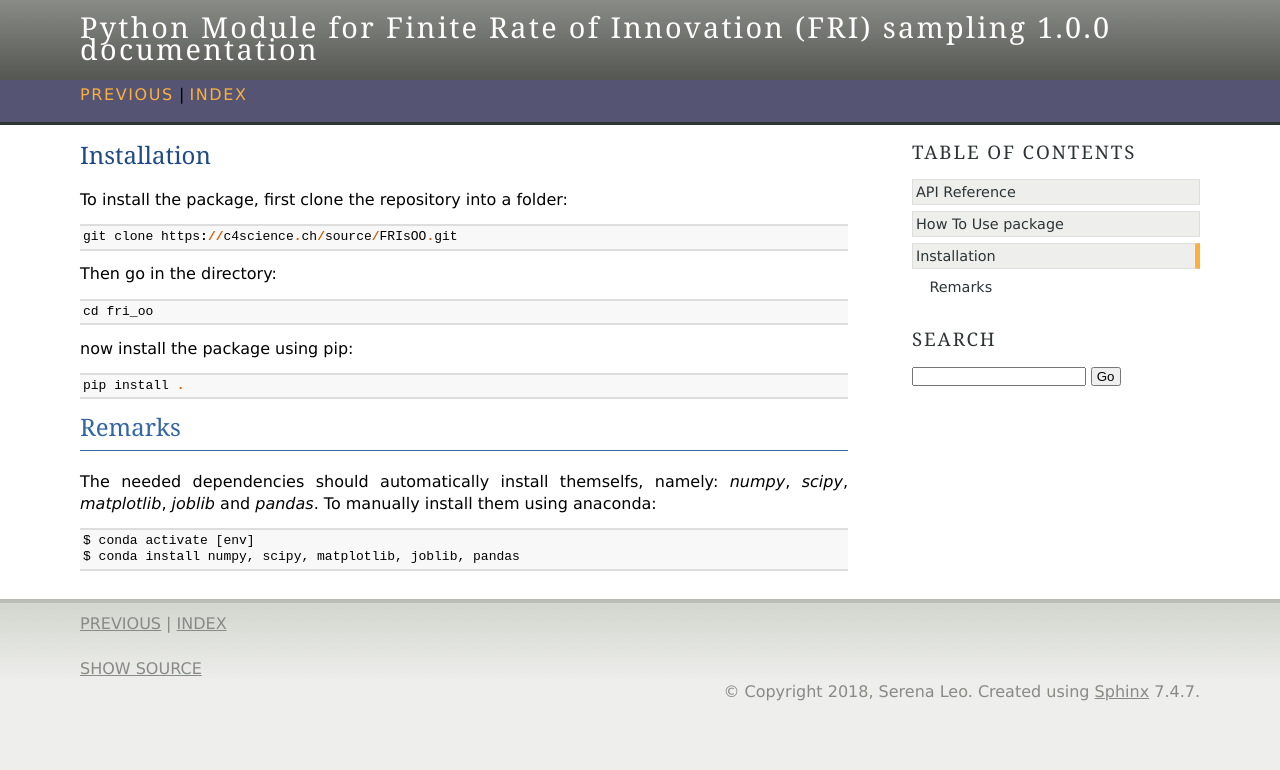
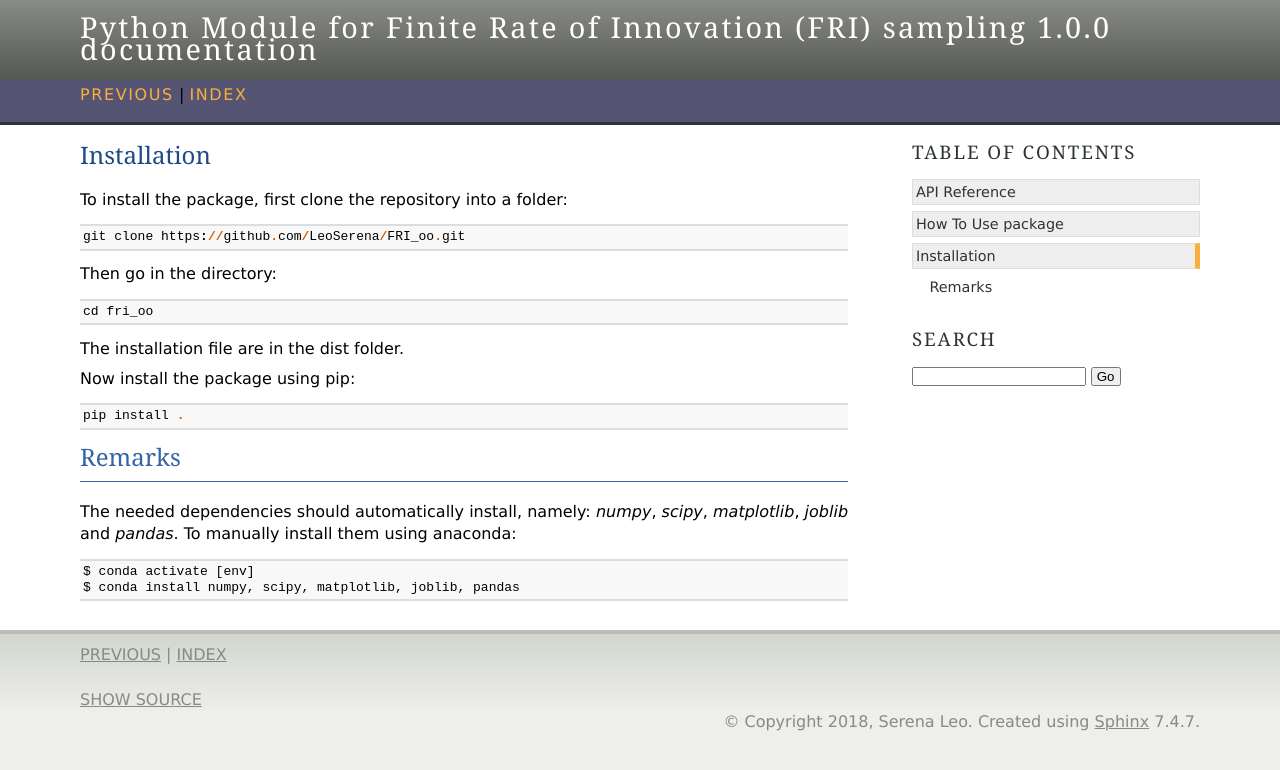
Before and after one commit to LeoSerena/FRI_oo, a Sphinx documentation site: the page built from fri_oo/docs/install.rst, in a window 1280 px wide. Shown: the top 770 px of the page. Built offline with Sphinx 7.4.7, drawn with Linux system fonts in a browser that asks for light colours.

Commit message:
install.rst changes

```diff
--- a/fri_oo/docs/index.rst
+++ b/fri_oo/docs/index.rst
@@ -8,7 +8,7 @@
 Python Module for Finite Rate of Innovation (FRI) sampling's documentation
 ##########################################################################
 
-This package contains a signal processing reconstruction algorithm for `ununiform FRI sampling`_.
+Signal processing reconstruction algorithm for `ununiform FRI sampling`_.
 
 .. _ununiform FRI sampling: https://infoscience.epfl.ch/record/222498/files/article.pdf?version=5
 
--- a/fri_oo/docs/install.rst
+++ b/fri_oo/docs/install.rst
@@ -9,20 +9,22 @@
 
 To install the package, first clone the repository into a folder::
 
-    git clone https://c4science.ch/source/FRIsOO.git
+    git clone https://github.com/LeoSerena/FRI_oo.git
 
 Then go in the directory::
 
     cd fri_oo
 
-now install the package using pip::
+The installation file are in the dist folder.
+
+Now install the package using pip::
 
     pip install .
 
 Remarks
 -------
 
-The needed dependencies should automatically install themselfs, namely: *numpy*, *scipy*, *matplotlib*, *joblib* and *pandas*.
+The needed dependencies should automatically install, namely: *numpy*, *scipy*, *matplotlib*, *joblib* and *pandas*.
 To manually install them using anaconda::
 
     $ conda activate [env]
```
Also changed, not shown: README.md (+7 -2 lines).
